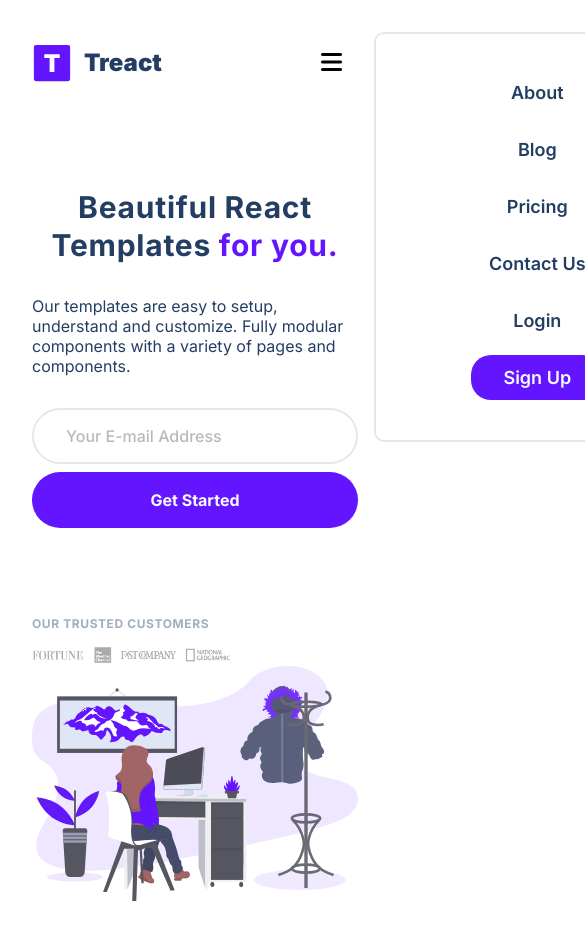
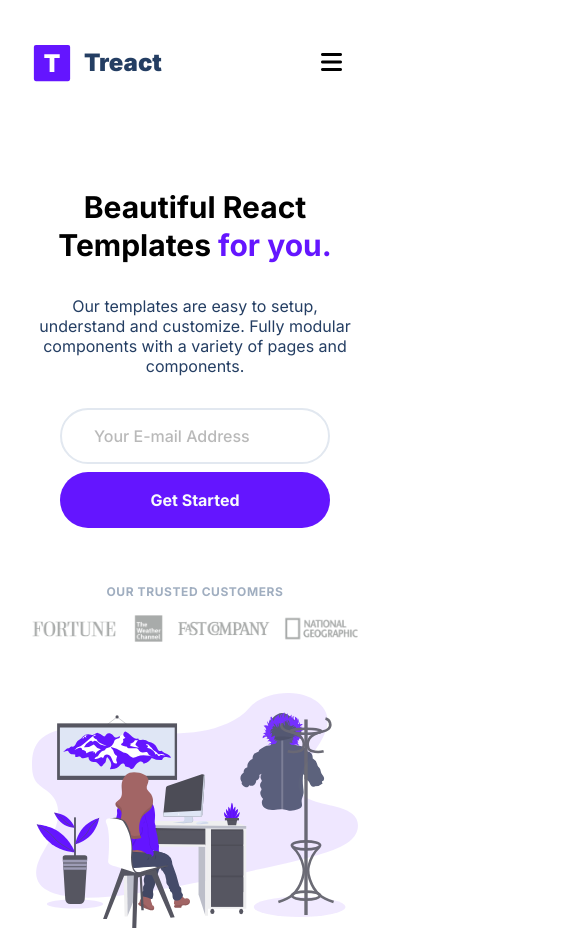
Before and after one commit to devRedwan/mock_React_site-template, a plain HTML site: page src/index.html in a window 390 px wide. Shown: the top 931 px of the page, 585 px wide, since content can reach past the window. Drawn offline with Linux system fonts and the light colour scheme.

Commit message:
Updated some more responsive media

```diff
--- a/src/index.html
+++ b/src/index.html
@@ -61,7 +61,7 @@
 
         <section id="landing" class="landing row">
           <div class="landing__CTA">
-            <h1 class="landing__CTA--title title">
+            <h1 class="landing__CTA--title">
               Beautiful React Templates
               <span class="theme-purple">for you.</span>
             </h1>
--- a/src/styles.css
+++ b/src/styles.css
@@ -916,8 +916,8 @@ nav {
   }
 
   .landing__CTA--form {
-    margin-left: 0;
-    margin-right: 0;
+    margin-left: auto;
+    margin-right: auto;
   }
 
   .landing__CTA--form-email {
@@ -950,11 +950,12 @@ nav {
 /*--------------*/
 
 @media (max-width: 1024px) {
+  /* NavBar */
   .nav-menu__links {
     position: absolute;
     top: 0;
     left: auto;
-    right: -105%;
+    right: 0;
     flex-direction: column;
     align-items: center;
     width: 100%;
@@ -963,11 +964,21 @@ nav {
     border: solid 2px rgb(226, 232, 240);
     padding: 2rem;
     z-index: 999;
-    transition: all 500ms ease-in-out;
+    display: none;
+    animation: navBar_fly_in 200ms ease-in-out;
+  }
+
+  @keyframes navBar_fly_in {
+    0% {
+      transform: translateX(105%);
+    }
+    100% {
+      transform: translateX(0%);
+    }
   }
 
   .nav-menu__links.active {
-    right: 0;
+    display: flex;
   }
 
   .nav-menu__links .nav-menu {
@@ -994,41 +1005,78 @@ nav {
     color: #6415ff;
   }
 
-  .landing__CTA--form-email {
-    padding-right: 10rem;
+  /* Generic */
+
+  .title {
+    width: 100%;
+    font-size: 2.25rem;
   }
 
-  .landing__CTA--form-submit {
-    margin-right: 0.3rem;
+  .para {
+    font-size: 1rem;
+    width: 100%;
+  }
+  /* Landing */
+
+  .landing {
+    flex-direction: column;
+    margin-left: auto;
+    margin-right: auto;
+    align-items: center;
+  }
+
+  .landing__CTA {
+    position: relative;
+    width: 100%;
+    margin-left: auto;
+    margin-right: auto;
+    max-width: 32rem;
+    text-align: center;
+  }
+
+  .landing__CTA--title {
+    font-size: 1.875rem;
+  }
+
+  .landing__CTA--trusted-brands {
+    margin-top: 3rem;
+  }
+
+  .landing__CTA--trusted-img {
+    padding-right: 0;
+  }
+
+  .landing__illustration {
+    width: 100%;
+    min-width: 0px;
+    max-width: 32rem;
+    position: relative;
+    margin-top: 3rem;
+    display: flex;
+    flex: 1 1 0%;
+    flex-direction: column;
+    justify-content: center;
+  }
+  .landing__illustration--img {
+    width: 100%;
+  }
+
+  /* Quality */
+  .quality-section__wrapper {
+    margin-left: auto;
+    margin-right: auto;
+    align-items: center;
+    justify-content: space-between;
+  }
+
+  .quality__text-container {
+    margin-right: 3rem;
   }
 }
-
-
-
-
-
-
-
-
-
-
-
-
-
-
-
 
 /*             Desktops               */
 @media (max-width: 960px) {
   /* Generic */
-
-  .subTitle {
-    text-align: center;
-  }
-
-  .title {
-    text-align: center;
-  }
 
   .para {
     text-align: center;
@@ -1043,34 +1091,7 @@ nav {
   .learn-more__button {
     text-align: center;
   }
-
-
-
 }
-
-
-
-
-
-
-
-
-
-
-
-
-
-
-
-
-
-
-
-
-
-
-
-
 
 /*             Tablet               */
 @media (max-width: 768px) {
@@ -1106,14 +1127,6 @@ nav {
   }
 
   /* landing */
-  .landing {
-    flex-direction: column;
-    text-align: center;
-  }
-
-  .landing__CTA {
-    width: 100%;
-  }
 
   .landing__CTA--form-email {
     width: 100%;
```
